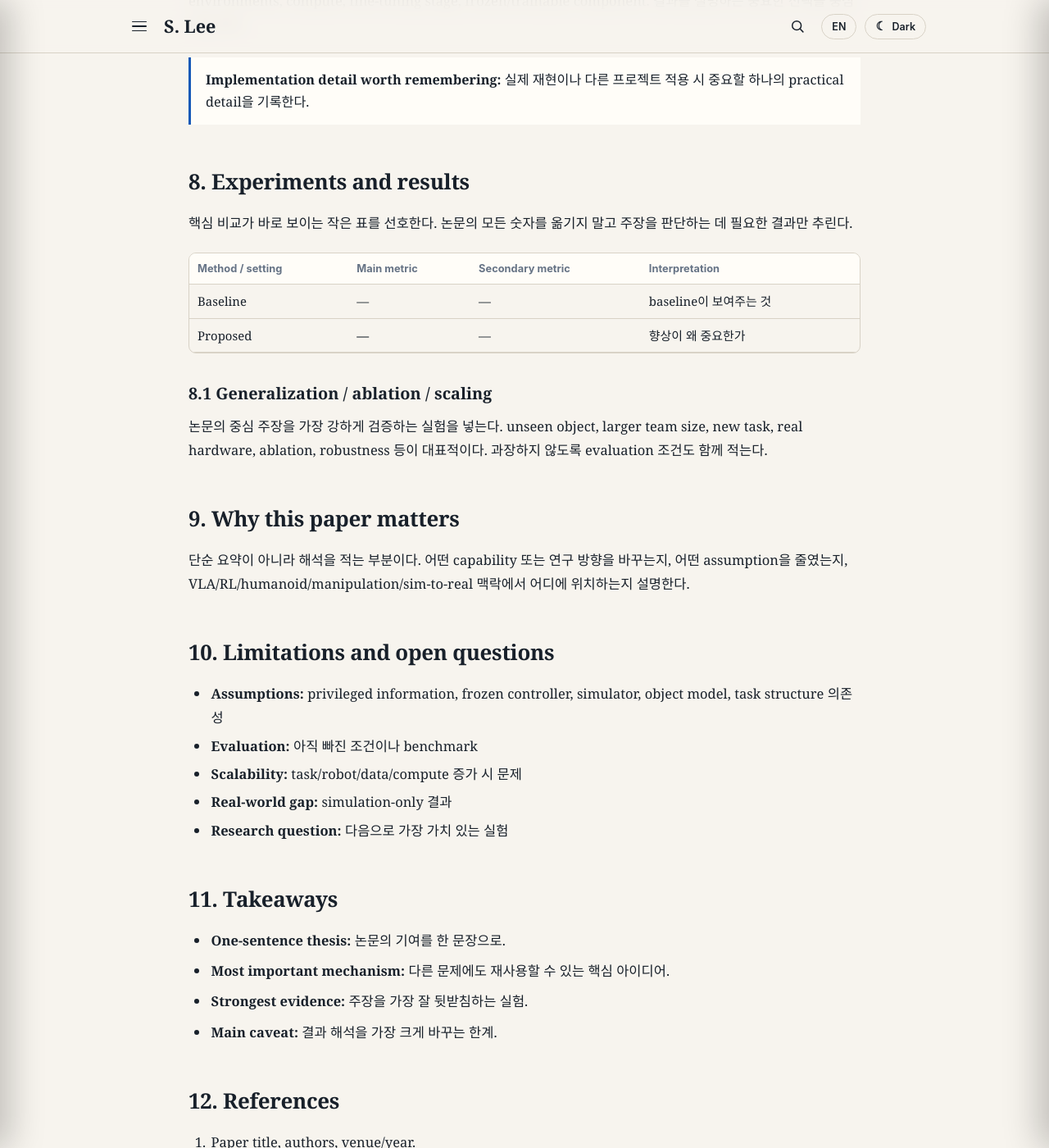
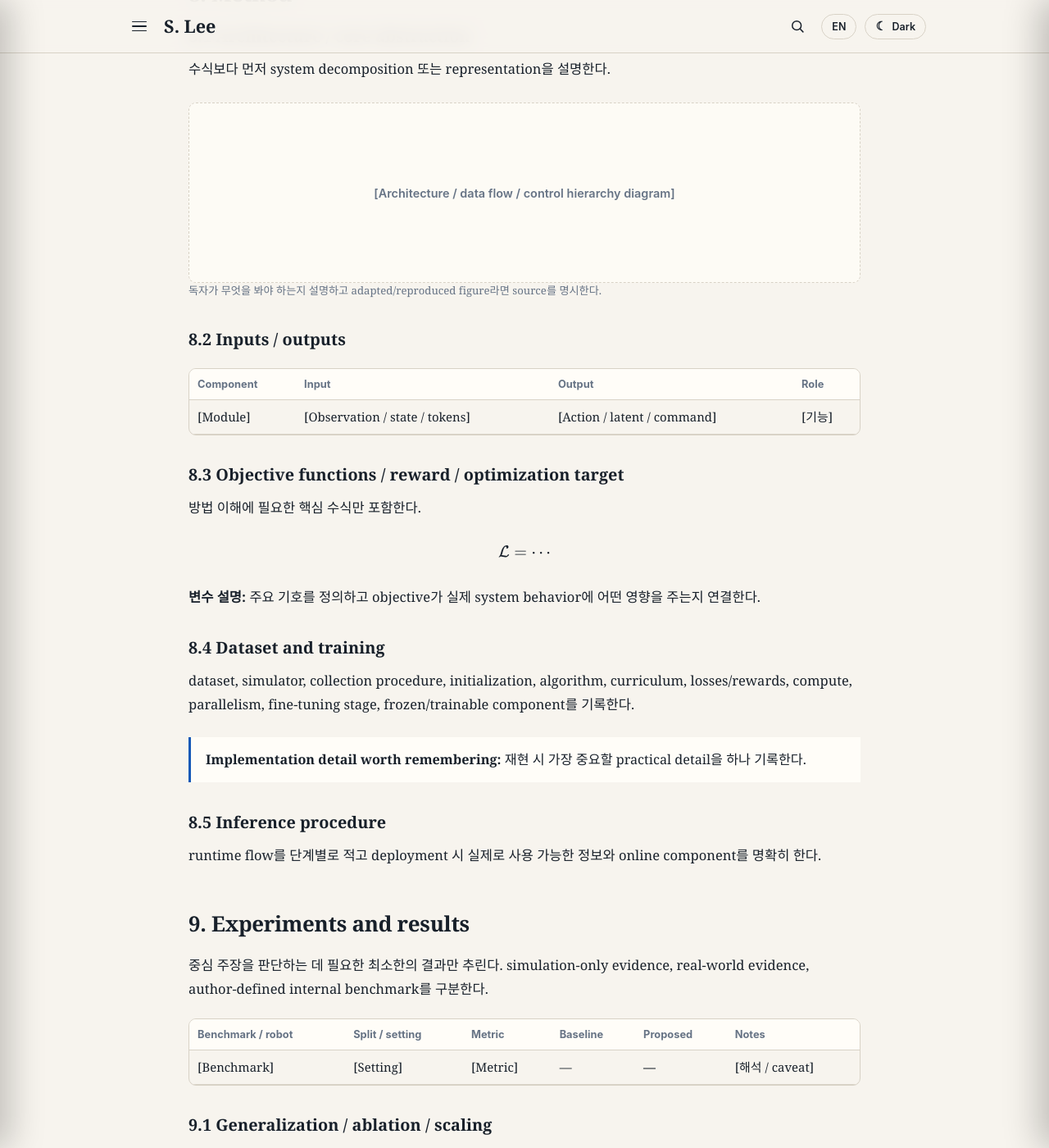
Before and after one commit to rokmc956k/rokmc956k.github.io, a Jekyll site: the page built from _posts/2026-10-04-template-paper-review-ko.html, in a window 1280 px wide and 1400 px high, scrolled down 3301 px. Shown: the whole window at 82% size. Built offline with Jekyll 4.4.1, drawn with Linux system fonts in a browser that asks for light colours; some of the changed text lies outside the part shown.

Commit message:
Expand Korean Paper Review template with validation framework

```diff
--- a/_posts/2026-10-04-template-paper-review-ko.html
+++ b/_posts/2026-10-04-template-paper-review-ko.html
@@ -1,7 +1,7 @@
 ---
 layout: post
 title: "[Template] Paper Review"
-description: "향후 Paper Review 작성을 위한 표준 템플릿: 메타데이터, 핵심 아이디어, 수식, 구조, 실험, 해석, 한계와 references 작성 규칙."
+description: "향후 Paper Review 작성을 위한 표준 템플릿: 논문 이해, 방법, 실험, 재현성, 결과 타당성, 엔지니어링 시사점과 최종 판단."
 date: 2026-10-04 15:11:00 -0400
 lang: ko
 permalink: /ko/posts/template-paper-review/
@@ -18,12 +18,11 @@
 <p class="eyebrow">Template · Paper Review</p>
 
 <div class="paper-note">
-  <strong>목적.</strong> 이 페이지는 앞으로 작성할 Paper Review의 canonical template이다. InterEvolve와 decMHT 리뷰에서 사용한 장점을 합쳐, 핵심 주장 → 구조와 수식 → 학습/시스템 → 실험 → 해석 → 한계 → References 순서로 일관되게 작성한다.
+  <strong>목적.</strong> 이 페이지는 앞으로 작성할 Paper Review의 canonical template이다. InterEvolve와 decMHT 리뷰의 설명형 구조에, <strong>논문의 주장</strong>과 <strong>실제 공개된 증거가 뒷받침하는 범위</strong>를 분리해 평가하는 비판적 검토 구조를 결합한다.
 </div>
 
 <h2>1. 필수 front matter</h2>
-
-<p>새 Paper Review는 아래 메타데이터로 시작한다. 공통 post layout이 이 정보를 읽어 표준 Paper Review 헤더와 source link를 자동 생성한다.</p>
+<p>새 Paper Review는 아래 메타데이터로 시작한다. 공통 post layout이 표준 Paper Review 헤더와 source link를 자동 생성한다.</p>
 
 <pre><code>---
 layout: post
@@ -49,25 +48,37 @@
 ---
 </code></pre>
 
-<p>상단 표시는 항상 아래 형식을 유지한다.</p>
-
 <div class="paper-template-preview">
   <p class="paper-review-kicker">Paper Review · Short Technical Topic · 2026</p>
-  <div class="paper-review-links">
-    <span>Project page ↗</span><span>arXiv ↗</span><span>HTML paper ↗</span>
-  </div>
+  <div class="paper-review-links"><span>Project page ↗</span><span>arXiv ↗</span><span>HTML paper ↗</span></div>
 </div>
 
-<h2>2. Opening: 두세 문단 안에 논문을 설명</h2>
+<h2>2. 리뷰 원칙</h2>
+<div class="paper-note"><strong>Claim ≠ Evidence.</strong> 저자들이 주장하는 contribution과 실제 실험·코드·데이터·하드웨어 결과가 입증하는 범위를 분리해서 작성한다.</div>
+<p>전체 리뷰는 다음 세 단계로 구성한다.</p>
+<ol>
+  <li><strong>논문 이해:</strong> bibliographic context, 연구 문제, contribution, method, training/inference pipeline.</li>
+  <li><strong>증거 검증:</strong> experiments, ablation, hidden assumptions, reproducibility, result validity.</li>
+  <li><strong>의미 판단:</strong> 연구적 영향, engineering takeaway, 재현 실험, related work, final verdict.</li>
+</ol>
 
-<p>첫 문단에서는 바로 세 가지를 답한다. <strong>어떤 문제를 푸는가, 핵심 아이디어는 무엇인가, 왜 결과가 중요한가?</strong> 구현 디테일이나 수식부터 시작하지 않는다. 독자는 notation을 보기 전에 논문의 thesis를 이해할 수 있어야 한다.</p>
+<h2>3. Bibliographic information</h2>
+<div class="paper-table-wrap"><table><tbody>
+<tr><th>Title</th><td>논문 전체 제목</td></tr>
+<tr><th>Authors / institution</th><td>저자 및 소속</td></tr>
+<tr><th>Venue / arXiv</th><td>학회/저널, arXiv ID</td></tr>
+<tr><th>Publication date</th><td>YYYY-MM-DD</td></tr>
+<tr><th>Paper</th><td>공식 PDF / publisher page</td></tr>
+<tr><th>Project / GitHub</th><td>공식 project page / repository</td></tr>
+<tr><th>Code / data license</th><td>라이선스, 접근 제한, 상업적 이용 관련 메모</td></tr>
+</tbody></table></div>
 
-<div class="paper-note"><strong>Core idea:</strong> 논문의 핵심 기술적 전환을 한두 문장으로 요약한다. 이 박스만 읽어도 논문의 요지를 이해할 수 있어야 한다.</div>
+<h2>4. One-paragraph summary</h2>
+<p>한 문단 안에서 <strong>무슨 문제를 풀고, 핵심 아이디어가 무엇이며, 기존 방법과 무엇이 달라졌고, 가장 강한 결과가 무엇인지</strong> 설명한다.</p>
+<div class="paper-note"><strong>Core idea:</strong> 핵심 기술적 전환을 한두 문장으로 요약한다.</div>
 
-<h2>3. 선택 사항: KPI snapshot</h2>
-
-<p>기억할 만한 실험 결과가 있다면 초반에 3–4개 정도만 보여준다. scale, success rate, model/data size, hardware transfer처럼 논문의 주장 이해에 직접 도움이 되는 수치만 사용한다.</p>
-
+<h2>5. 선택 사항: KPI snapshot</h2>
+<p>scale, performance, generalization, deployment를 이해하는 데 도움이 되는 3–4개의 기억할 만한 수치만 보여준다.</p>
 <div class="paper-kpi-grid">
   <div class="paper-kpi-card"><strong>[Metric]</strong><span>이 숫자가 의미하는 것</span></div>
   <div class="paper-kpi-card"><strong>[Scale]</strong><span>robots / tasks / data / model size</span></div>
@@ -75,92 +86,98 @@
   <div class="paper-kpi-card"><strong>[Hardware]</strong><span>실환경 플랫폼 또는 deployment</span></div>
 </div>
 
-<h2>4. Problem and motivation</h2>
-
-<p>왜 어려운 문제인지, 기존 접근에서 무엇이 깨지는지 설명한다. Robotics 논문에서는 observation/action space, contact 및 embodiment 제약, coordination assumption, sim-to-real gap 등을 명확히 적는다.</p>
-
-<h2>5. Core abstraction / architecture</h2>
-
-<p>수식보다 먼저 논문의 핵심 representation과 system decomposition을 설명한다. 구조가 복잡하면 원본 그림을 그대로 복사하기보다 이해하기 쉬운 reconstructed diagram을 우선한다.</p>
-
-<figure class="paper-figure">
-  <div class="paper-figure-placeholder">[Architecture / data flow / control hierarchy diagram]</div>
-  <figcaption>독자가 그림에서 무엇을 봐야 하는지 설명한다. 원본 figure를 사용하거나 변형했다면 source를 명시한다.</figcaption>
-</figure>
-
-<h2>6. Mathematical formulation</h2>
-
-<p>방법 이해에 필요한 수식만 포함한다. 기호를 정의하고, 식 다음 문단에서는 단순히 식을 반복하지 말고 <em>이 식이 왜 중요한지</em> 설명한다.</p>
-
-<p>예:</p>
-
-<p>$$
-\mathbf{y}=f_{\theta}(\mathbf{x}),
-$$</p>
-
-<p>$\mathbf{x}$는 state/observation, $f_\theta$는 learned 또는 optimized model, $\mathbf{y}$는 control/policy/task output이라고 설명하고 실제 system 의미와 연결한다.</p>
-
-<h3>6.1 Key mechanism</h3>
-
-<p>복잡한 방법은 H3로 쪼갠다. Contents panel이 H2/H3를 자동 수집하므로, subsection 제목 자체가 글의 navigation 역할을 하도록 구체적으로 작성한다.</p>
-
-<h2>7. Training / optimization / system pipeline</h2>
-
-<p>실제 recipe를 정리한다: algorithm, curriculum, losses/rewards, data flow, simulator, initialization, parallel environments, compute, fine-tuning stage, frozen/trainable component. 결과를 설명하는 중요한 선택을 중심으로 쓴다.</p>
-
-<div class="paper-note"><strong>Implementation detail worth remembering:</strong> 실제 재현이나 다른 프로젝트 적용 시 중요할 하나의 practical detail을 기록한다.</div>
-
-<h2>8. Experiments and results</h2>
-
-<p>핵심 비교가 바로 보이는 작은 표를 선호한다. 논문의 모든 숫자를 옮기지 말고 주장을 판단하는 데 필요한 결과만 추린다.</p>
-
-<div class="paper-table-wrap">
-<table>
-  <thead><tr><th>Method / setting</th><th>Main metric</th><th>Secondary metric</th><th>Interpretation</th></tr></thead>
-  <tbody>
-    <tr><td>Baseline</td><td>—</td><td>—</td><td>baseline이 보여주는 것</td></tr>
-    <tr><td>Proposed</td><td><strong>—</strong></td><td>—</td><td>향상이 왜 중요한가</td></tr>
-  </tbody>
-</table>
-</div>
-
-<h3>8.1 Generalization / ablation / scaling</h3>
-
-<p>논문의 중심 주장을 가장 강하게 검증하는 실험을 넣는다. unseen object, larger team size, new task, real hardware, ablation, robustness 등이 대표적이다. 과장하지 않도록 evaluation 조건도 함께 적는다.</p>
-
-<h2>9. Why this paper matters</h2>
-
-<p>단순 요약이 아니라 해석을 적는 부분이다. 어떤 capability 또는 연구 방향을 바꾸는지, 어떤 assumption을 줄였는지, VLA/RL/humanoid/manipulation/sim-to-real 맥락에서 어디에 위치하는지 설명한다.</p>
-
-<h2>10. Limitations and open questions</h2>
-
+<h2>6. Research problem</h2>
 <ul>
-  <li><strong>Assumptions:</strong> privileged information, frozen controller, simulator, object model, task structure 의존성</li>
-  <li><strong>Evaluation:</strong> 아직 빠진 조건이나 benchmark</li>
-  <li><strong>Scalability:</strong> task/robot/data/compute 증가 시 문제</li>
-  <li><strong>Real-world gap:</strong> simulation-only 결과</li>
-  <li><strong>Research question:</strong> 다음으로 가장 가치 있는 실험</li>
+  <li><strong>기존 방법의 한계:</strong> 무엇을 처리하지 못하는가.</li>
+  <li><strong>연구 질문:</strong> 논문이 직접 답하려는 질문은 무엇인가.</li>
+  <li><strong>Task assumptions:</strong> observation/action, embodiment, supervision, simulator, object model, coordination assumption 등을 명시한다.</li>
 </ul>
 
-<h2>11. Takeaways</h2>
+<h2>7. Claimed contributions</h2>
+<ol><li>저자가 주장하는 contribution 1</li><li>contribution 2</li><li>contribution 3</li></ol>
+<p>이 섹션에서는 저자의 주장을 있는 그대로 정리하고 판단은 뒤의 <em>Result validity</em>에서 한다.</p>
 
-<ul class="paper-takeaways">
-  <li><strong>One-sentence thesis:</strong> 논문의 기여를 한 문장으로.</li>
-  <li><strong>Most important mechanism:</strong> 다른 문제에도 재사용할 수 있는 핵심 아이디어.</li>
-  <li><strong>Strongest evidence:</strong> 주장을 가장 잘 뒷받침하는 실험.</li>
-  <li><strong>Main caveat:</strong> 결과 해석을 가장 크게 바꾸는 한계.</li>
+<h2>8. Method</h2>
+<h3>8.1 Architecture / core abstraction</h3>
+<p>수식보다 먼저 system decomposition 또는 representation을 설명한다.</p>
+<figure class="paper-figure"><div class="paper-figure-placeholder">[Architecture / data flow / control hierarchy diagram]</div><figcaption>독자가 무엇을 봐야 하는지 설명하고 adapted/reproduced figure라면 source를 명시한다.</figcaption></figure>
+
+<h3>8.2 Inputs / outputs</h3>
+<div class="paper-table-wrap"><table><thead><tr><th>Component</th><th>Input</th><th>Output</th><th>Role</th></tr></thead><tbody><tr><td>[Module]</td><td>[Observation / state / tokens]</td><td>[Action / latent / command]</td><td>[기능]</td></tr></tbody></table></div>
+
+<h3>8.3 Objective functions / reward / optimization target</h3>
+<p>방법 이해에 필요한 핵심 수식만 포함한다.</p>
+<p>$$\mathcal{L}=\cdots$$</p>
+<p><strong>변수 설명:</strong> 주요 기호를 정의하고 objective가 실제 system behavior에 어떤 영향을 주는지 연결한다.</p>
+
+<h3>8.4 Dataset and training</h3>
+<p>dataset, simulator, collection procedure, initialization, algorithm, curriculum, losses/rewards, compute, parallelism, fine-tuning stage, frozen/trainable component를 기록한다.</p>
+<div class="paper-note"><strong>Implementation detail worth remembering:</strong> 재현 시 가장 중요할 practical detail을 하나 기록한다.</div>
+
+<h3>8.5 Inference procedure</h3>
+<p>runtime flow를 단계별로 적고 deployment 시 실제로 사용 가능한 정보와 online component를 명확히 한다.</p>
+
+<h2>9. Experiments and results</h2>
+<p>중심 주장을 판단하는 데 필요한 최소한의 결과만 추린다. simulation-only evidence, real-world evidence, author-defined internal benchmark를 구분한다.</p>
+<div class="paper-table-wrap"><table><thead><tr><th>Benchmark / robot</th><th>Split / setting</th><th>Metric</th><th>Baseline</th><th>Proposed</th><th>Notes</th></tr></thead><tbody><tr><td>[Benchmark]</td><td>[Setting]</td><td>[Metric]</td><td>—</td><td><strong>—</strong></td><td>[해석 / caveat]</td></tr></tbody></table></div>
+
+<h3>9.1 Generalization / ablation / scaling</h3>
+<p>unseen object, larger team size, new task, real hardware, robustness, ablation 등 핵심 mechanism을 가장 직접적으로 검증하는 실험을 포함한다.</p>
+
+<h2>10. Critical review</h2>
+<h3>10.1 Strengths</h3>
+<ul><li>강한 technical idea</li><li>강한 experimental evidence</li><li>유용한 engineering/research property</li></ul>
+<h3>10.2 Weaknesses</h3>
+<ul><li>methodological limitation</li><li>evaluation limitation</li><li>deployment/scalability limitation</li></ul>
+<h3>10.3 Hidden assumptions</h3>
+<ul><li>privileged state / calibration / object model / frozen controller / known task structure</li><li>reported benchmark 밖에서는 성립하지 않을 수 있는 assumption</li></ul>
+
+<h2>11. Reproducibility assessment</h2>
+<div class="paper-table-wrap"><table><thead><tr><th>Item</th><th>Status</th><th>Notes</th></tr></thead><tbody>
+<tr><td>Code completeness</td><td>Good / Partial / Missing</td><td>공개 범위</td></tr>
+<tr><td>Checkpoints</td><td>Available / Missing</td><td>공개된 모델</td></tr>
+<tr><td>Dataset availability</td><td>Available / Restricted / Missing</td><td>license / access</td></tr>
+<tr><td>Hyperparameters</td><td>Complete / Partial</td><td>누락 값</td></tr>
+<tr><td>Hardware / compute cost</td><td>Known / Estimated / Unknown</td><td>GPU / robot / training time</td></tr>
+<tr><td>Missing implementation details</td><td>Low / Medium / High risk</td><td>재현을 막는 요소</td></tr>
+</tbody></table></div>
+
+<h2>12. Result validity</h2>
+<ul>
+  <li><strong>비교 조건의 공정성:</strong> baseline과 proposed가 동일 조건에서 평가됐는가?</li>
+  <li><strong>통계:</strong> sample count, variance, confidence interval, significance가 충분한가?</li>
+  <li><strong>Sim / real gap:</strong> 어떤 claim이 real hardware에서 검증됐는가?</li>
+  <li><strong>Benchmark independence:</strong> public/standard benchmark인지 authors/company 자체 benchmark인지 구분한다.</li>
+  <li><strong>Metric validity:</strong> metric이 실제 task success나 deployment usefulness를 대표하는가?</li>
+  <li><strong>Claim-to-evidence match:</strong> 어떤 claim이 strong / partial / speculative인지 구분한다.</li>
 </ul>
 
-<h2>12. References</h2>
+<h2>13. Why this paper matters</h2>
+<p>어떤 capability 또는 연구 방향이 바뀌는지, 어떤 assumption이 줄었는지, VLA/RL/humanoid/manipulation/sim-to-real 맥락에서 어디에 위치하는지 설명한다.</p>
 
-<ol>
-  <li>Paper title, authors, venue/year.</li>
-  <li><a href="#">Official project page</a>.</li>
-  <li><a href="#">arXiv abstract</a>.</li>
-  <li><a href="#">arXiv HTML paper</a>.</li>
-  <li>가능하면 official code repository / conference page.</li>
-</ol>
+<h2>14. Engineering takeaways</h2>
+<ul class="paper-takeaways">
+  <li><strong>Reusable idea:</strong> 다른 system에 가져갈 아이디어.</li>
+  <li><strong>Implementation lesson:</strong> 기억할 practical recipe.</li>
+  <li><strong>Deployment implication:</strong> 실제 robot/system 적용 시 달라지는 점.</li>
+  <li><strong>Main caveat:</strong> 반드시 고려해야 할 제한.</li>
+</ul>
 
-<div class="paper-note">
-  <strong>작성 원칙.</strong> 논문이 보고한 사실과 필자의 해석을 구분한다. 외부 figure와 수치에는 source를 명시하고, 가능하면 diagram을 재구성하며, 마지막에는 반드시 limitations를 적는다.
-</div>
+<h2>15. Experiments to reproduce</h2>
+<ol><li>핵심 claim을 확인할 최소 재현 실험</li><li>central mechanism을 분리하기 위한 ablation</li><li>real-world 또는 OOD에서 해볼 가치가 있는 실험</li></ol>
+
+<h2>16. Related papers</h2>
+<ul><li>가장 가까운 predecessor와 차이</li><li>competing approach</li><li>follow-up 또는 complementary work</li></ul>
+
+<h2>17. Final verdict</h2>
+<div class="paper-table-wrap"><table><tbody>
+<tr><th>Impact</th><td>High / Medium / Low — 이유</td></tr>
+<tr><th>Confidence</th><td>High / Medium / Low — evidence에 대한 신뢰도</td></tr>
+<tr><th>Usefulness for current work</th><td>High / Medium / Low — 구체적 활용 가능성</td></tr>
+</tbody></table></div>
+<p><strong>Bottom line:</strong> 논문이 확실히 입증한 것과 아직 입증되지 않은 것을 분리해서 한 문단으로 마무리한다.</p>
+
+<h2>18. References</h2>
+<ol><li>Paper title, authors, venue/year.</li><li>Official project page.</li><li>arXiv abstract.</li><li>arXiv HTML paper.</li><li>가능하면 official code repository / conference page.</li></ol>
+
+<div class="paper-note"><strong>작성 원칙.</strong> reported fact, author claim, 필자의 interpretation을 눈에 띄게 구분한다. source가 더 강한 결론을 지원하지 않으면 과장하지 말고 uncertainty를 명시한다.</div>
```
